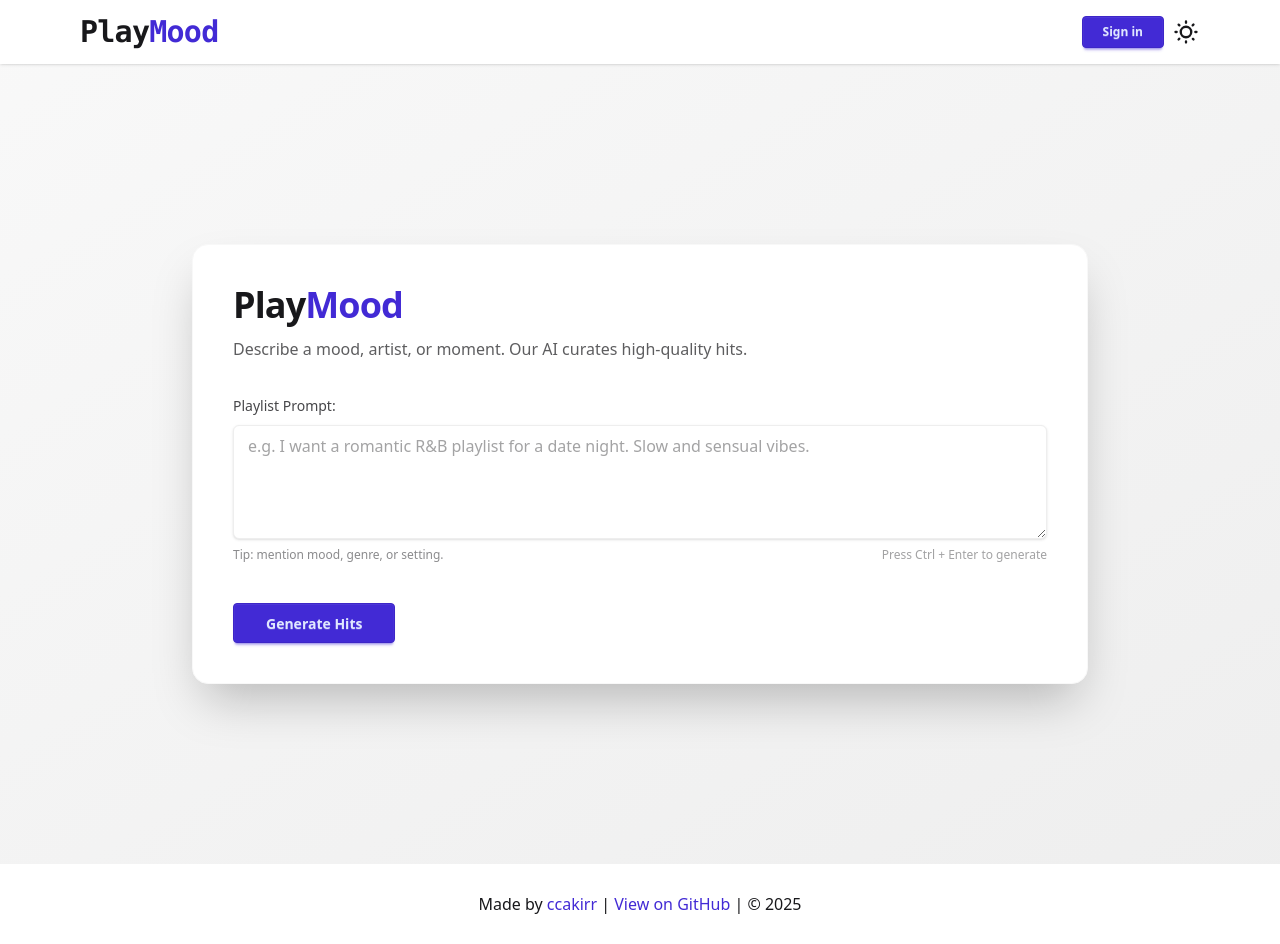
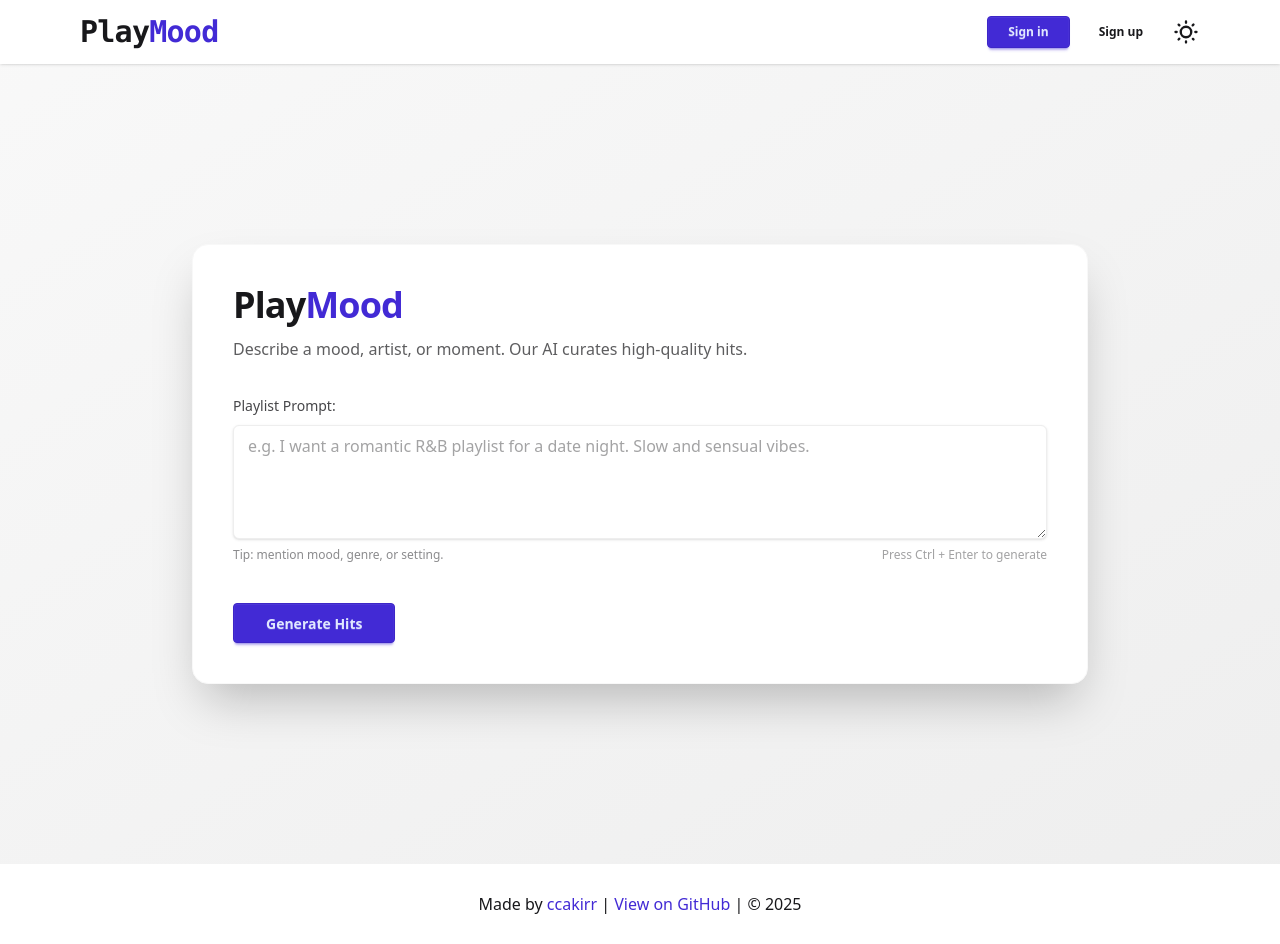
Before and after one commit to ccakirr/playmood, a React (Vite) app in the folder frontend/: page / in a window 1280 px wide. Built offline with nearby package versions, Linux system fonts and the light colour scheme.

Commit message:
sign up button opens register modal directly

```diff
--- a/frontend/src/components/AuthModal.jsx
+++ b/frontend/src/components/AuthModal.jsx
@@ -1,4 +1,4 @@
-import { useState } from "react";
+import { useState, useEffect } from "react";
 import { useAuthStore } from "../store/useAuthStore";
 
 /**
@@ -8,12 +8,22 @@ import { useAuthStore } from "../store/useAuthStore";
  *   onClose  – () => void
  *   onSuccess – () => void  (called after successful auth so parent can retry)
  */
-const AuthModal = ({ isOpen, onClose, onSuccess }) => {
-  const [mode, setMode] = useState("login"); // "login" | "register"
+const AuthModal = ({ isOpen, onClose, onSuccess, initialMode = "login" }) => {
+  const [mode, setMode] = useState(initialMode); // "login" | "register"
   const [email, setEmail] = useState("");
   const [password, setPassword] = useState("");
   const [error, setError] = useState("");
   const [loading, setLoading] = useState(false);
+
+  // Reset to the requested mode every time the modal opens
+  useEffect(() => {
+    if (isOpen) {
+      setMode(initialMode);
+      setEmail("");
+      setPassword("");
+      setError("");
+    }
+  }, [isOpen, initialMode]);
 
   const { login, register } = useAuthStore();
 
--- a/frontend/src/components/Navbar.jsx
+++ b/frontend/src/components/Navbar.jsx
@@ -10,6 +10,7 @@ const Navbar = () => {
   const [scrolled, setScrolled] = useState(false);
   const [dropdownOpen, setDropdownOpen] = useState(false);
   const [authOpen, setAuthOpen] = useState(false);
+  const [authMode, setAuthMode] = useState("login");
   const dropdownRef = useRef(null);
 
   // Glass effect on scroll
@@ -145,14 +146,30 @@ const Navbar = () => {
                 </div>
               </>
             ) : (
+              <div className="m2">
                 <motion.button
                   whileHover={{ scale: 1.04 }}
                   whileTap={{ scale: 0.96 }}
-              onClick={() => setAuthOpen(true)}
-              className="btn btn-primary btn-sm px-5"
+                  onClick={() => {
+                    setAuthMode("login");
+                    setAuthOpen(true);
+                  }}
+                  className="btn btn-primary btn-sm px-5 mr-2"
                 >
                   Sign in
                 </motion.button>
+                <motion.button
+                  whileHover={{ scale: 1.04 }}
+                  whileTap={{ scale: 0.96 }}
+                  onClick={() => {
+                    setAuthMode("register");
+                    setAuthOpen(true);
+                  }}
+                  className="btn btn-ghost btn-sm px-5"
+                >
+                  Sign up
+                </motion.button>
+              </div>
             )}
 
             <ThemeController />
@@ -162,6 +179,7 @@ const Navbar = () => {
 
       <AuthModal
         isOpen={authOpen}
+        initialMode={authMode}
         onClose={() => setAuthOpen(false)}
         onSuccess={() => setAuthOpen(false)}
       />
```
Lines whose indentation alone changed are shown as unchanged.
